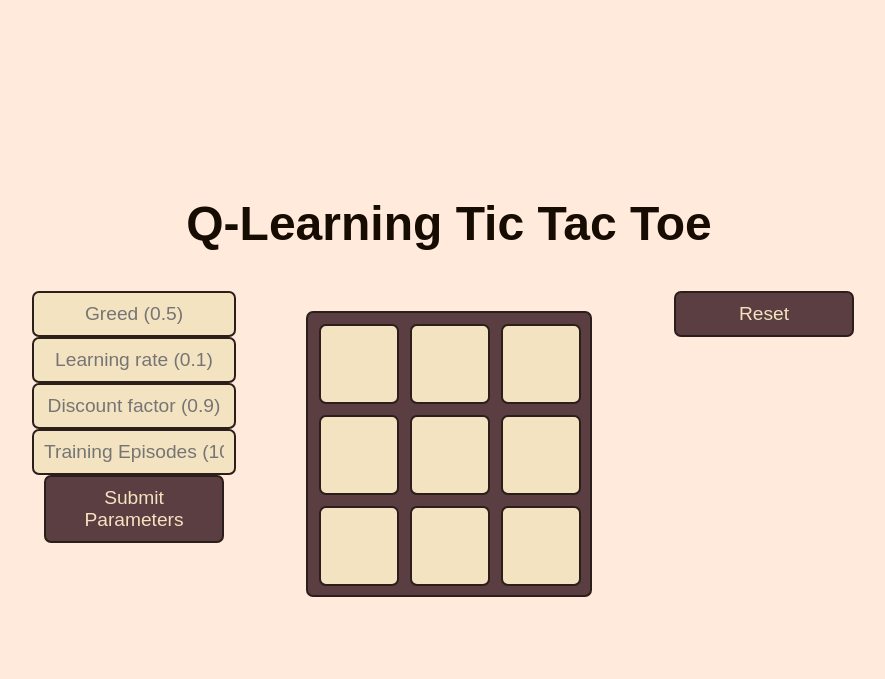
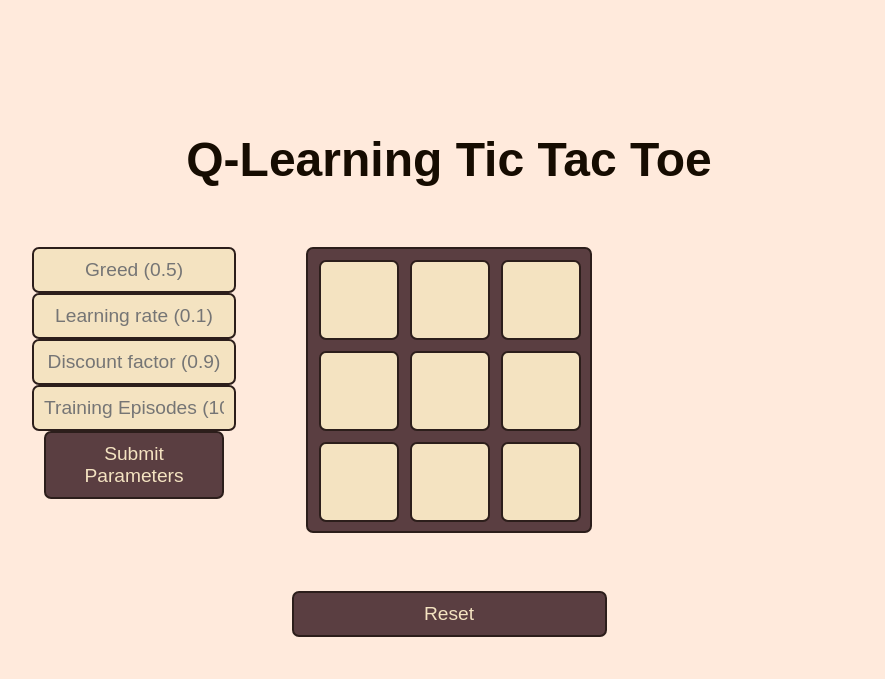
Before and after one commit to aaseesb/Tic-Tac-Toe-ML, a Flask app: page / in a window 1280 px wide. Shown: the top 679 px of the page, without its empty margins (191-1076 px from the left). Run offline with Flask 3, Linux system fonts and the light colour scheme.

Commit message:
updated layout to look more balanced

```diff
--- a/static/styles.css
+++ b/static/styles.css
@@ -13,6 +13,17 @@ body {
 h1 {
     font-size: 3em;
     margin-bottom: 20px;
+}
+
+h2 {
+    font-size: 1.5em;
+    margin-top: 0;
+    margin-bottom: 10px;
+}
+
+p {
+    font-size: 1.2em;
+    margin-bottom: 2px;
 }
 
 /* general containers */
@@ -128,5 +139,5 @@ h1 {
     width: 90%;
     z-index: 10;
     border-radius: 5px;
-    border: .5px solid #815C75;
+    border: .75px solid #2d0420;
 }
--- a/templates/home.html
+++ b/templates/home.html
@@ -14,8 +14,8 @@
         <h1>Q-Learning Tic Tac Toe</h1>
 
         <div class="container">
-            <!-- q learning bs -->
-            <div class="column">
+            <!-- q learning training parameter inputs -->
+            <div class="column" style="margin-top:40px;">
                 <form action="/" method="POST" id="ai-inputs">
                     <input type="text" class="input-box" name="epsilon" placeholder="Greed (0.5)" value="{{ epsilon }}">
                     <input type="text" class="input-box" name="alpha" placeholder="Learning rate (0.1)"
@@ -27,19 +27,11 @@
                     <button type="submit" name="submit_type" value="params" class="button">Submit Parameters</button>
                 </form>
 
-                {% if epsilon and alpha and gamma and episodes %}
-                    <div>
-                        <h2>Submitted Parameters:</h2>
-                        <p><strong>epsilon:</strong> {{ epsilon }}</p>
-                        <p><strong>alpha:</strong> {{ alpha }}</p>
-                        <p><strong>gamma:</strong> {{ gamma }}</p>
-                        <p><strong>episodes:</strong> {{ episodes }}</p>
-                    </div>
-                {% endif %}
+
             </div>
 
-            <!--tictactoe wip -->
             <div class="column" style="width:350px;">
+                <!-- tictactoe game -->
                 <form method="POST">
                     <div class="grid">
                         {% for row in range(3) %}
@@ -78,26 +70,41 @@
                     <input type="hidden" name="submit_type" value="move">
                 </form>
 
-                <!-- display move -->
-                {% if move %}
-                    <p>You clicked on cell: {{ move }}</p>
-                {% endif %}
-            </div>
-
-            <div class="column">
                 <!-- check for winner and output accordingly -->
                 {% if winner == 0 %}
-                    <p>X wins!</p>
+                    <h2>X wins!</h2>
                 {% elif winner == 1 %}
-                    <p>O wins!</p>
+                    <h2>O wins!</h2>
                 {% elif winner == 2 %}
-                    <p>Draw!</p>
+                    <h2>Draw!</h2>
+                {% else %}
+                    <h2 style="color:#ffeadc;">-</h2>
                 {% endif %}
 
                 <!-- reset/play again button -->
                 <form method="POST">
                     <button type="submit" name="submit_type" value="reset" class="button">Reset </button>
                 </form>
+
+                <!-- display move -->
+                {% if move %}
+                    <p>You clicked on cell: {{ move }}</p>
+                {% else %}
+                    <p style="color:#ffeadc;">-</p>
+                {% endif %}
+            </div>
+
+            <!-- parameters being used -->
+            <div class="column" style="margin-top:30px;">
+                {% if epsilon and alpha and gamma and episodes %}
+                    <div>
+                        <h2>Submitted Parameters:</h2>
+                        <p><strong>epsilon:</strong> {{ epsilon }}</p>
+                        <p><strong>alpha:</strong> {{ alpha }}</p>
+                        <p><strong>gamma:</strong> {{ gamma }}</p>
+                        <p><strong>episodes:</strong> {{ episodes }}</p>
+                    </div>
+                {% endif %}
             </div>
         </div>
     </div>
```
Also changed, not shown: 2 other files.
